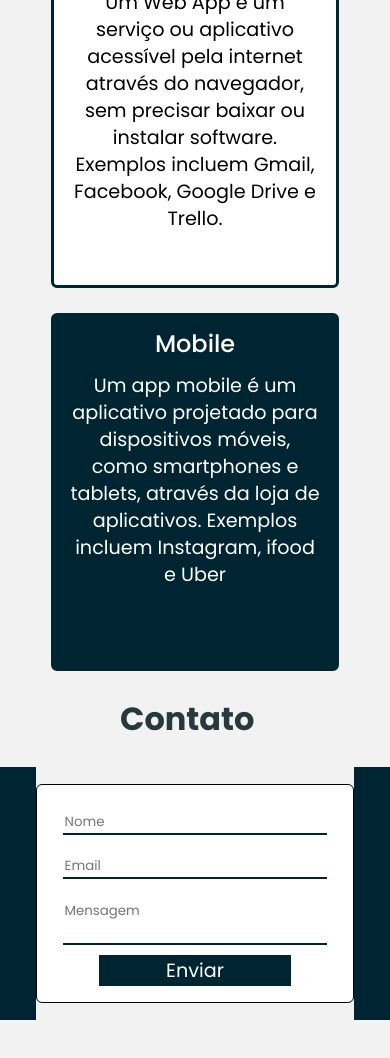
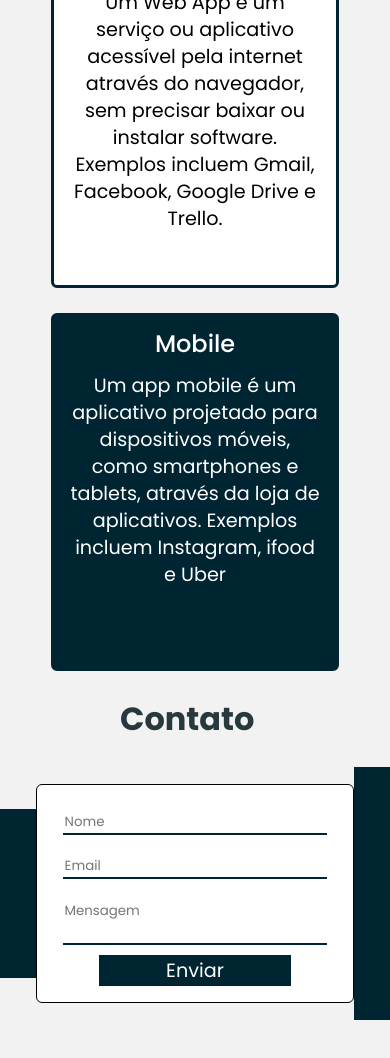
Before and after one commit to Alexandre-Tortoza/nautTech, a plain HTML site: page index.html in a window 390 px wide. Shown: the part 2306-3364 px from the top of the page. Drawn offline with Linux system fonts and the light colour scheme.

Commit message:
Update main.css

```diff
--- a/styles/main.css
+++ b/styles/main.css
@@ -359,4 +359,9 @@ button{
         margin: auto;
         font-size: 1.2rem;
     }
+
+
+    .backBoxContact{
+    height: 20vh;
 }
+}
```
